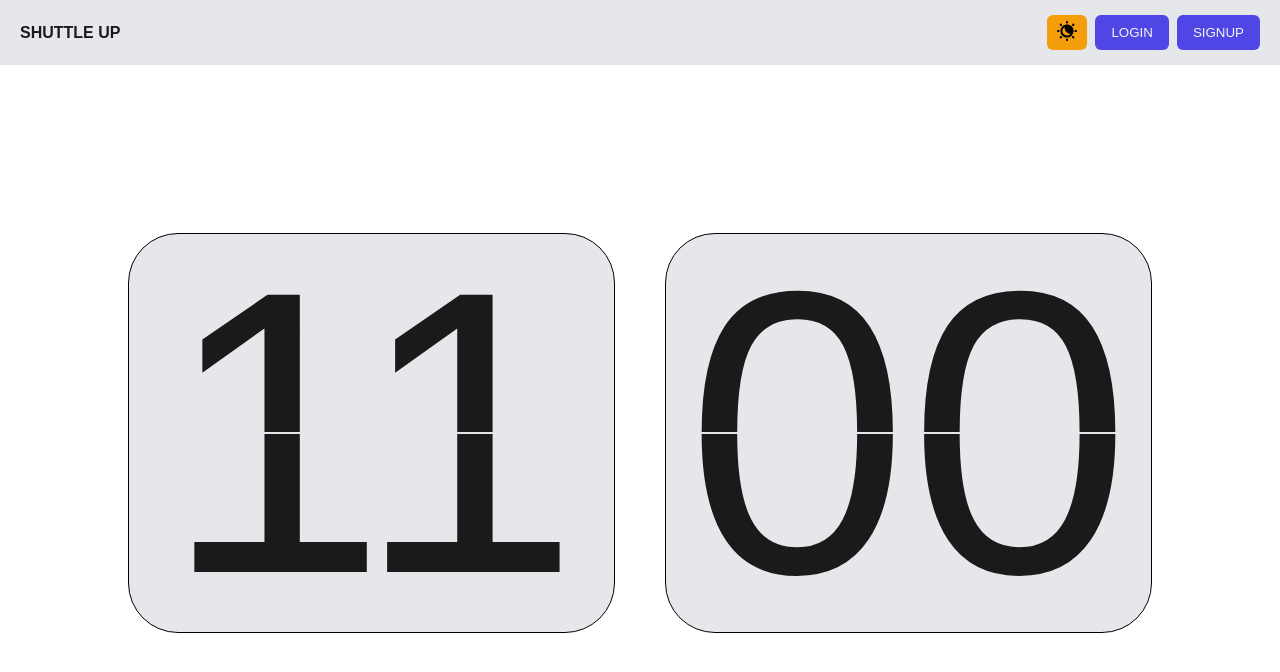
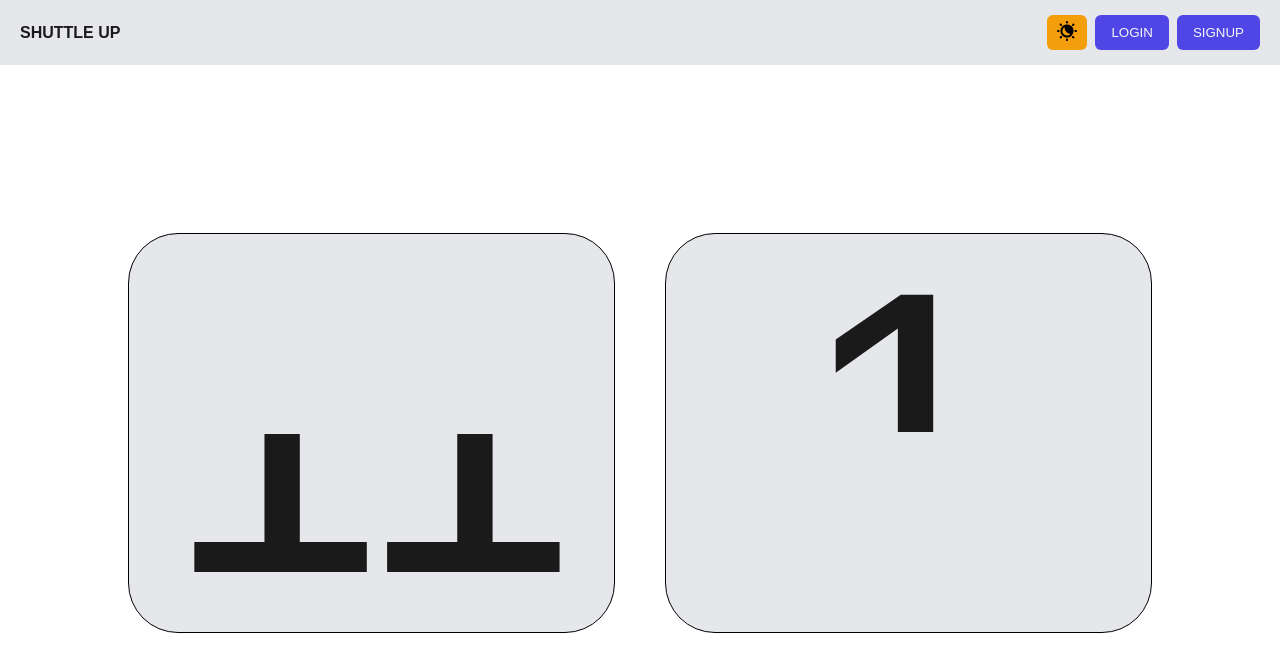
Before and after one commit to pearl174/shuttle-up-frontend, a React (Vite) app: page /letsPlay in a window 1280 px wide. Shown: the top 672 px of the page. Built offline with nearby package versions, Linux system fonts and the light colour scheme.

Commit message:
Upper card seconds animation worksgit add . Transitions in progress...

```diff
--- a/src/pages/LetsPlay/FlipClock.css
+++ b/src/pages/LetsPlay/FlipClock.css
@@ -45,9 +45,15 @@
 
 .number-upper {
     top: 0;
-    transition: transform 0.5s linear;
+    transform: rotateX(0deg);
+    transform-origin: center bottom;
+}
+
+.invisible {
+    visibility: hidden;
 }
 
 .flip {
-    transform: rotateX(180deg);
+    transform: rotateX(90deg);
+    transition: transform 0.5s linear;
 }
--- a/src/pages/LetsPlay/FlipClock.jsx
+++ b/src/pages/LetsPlay/FlipClock.jsx
@@ -1,23 +1,29 @@
 import "./FlipClock.css";
-import { useState } from "react";
+import { useEffect, useState } from "react";
 
 export default function FlipClock() {
     const [flip, setFlip] = useState(false);
-    const [seconds, setSeconds] = useState(() => {
-        return 0;
-    })
-    const handleFlip = () => {
-        setFlip(true);
+    const [seconds, setSeconds] = useState(0);
+    const [minutes, setMinutes] = useState(0);
+    const [startCounting, setStartCounting] = useState(true);
 
-        const timer = setTimeout(() => {
-            setFlip(false);
+    useEffect(() => {
+        const interval = setInterval(() => {
+            setFlip(true);
         }, 1000);
+        return () => clearInterval(interval);
+    }, []);
+    // }, [startCounting]);
+
+    const onFlipEnd = () => {
+        setSeconds(s => s + 1);
+        setFlip(false);
     }
     return (
         <div className="flipclock-container">
             <div className="minutes-card">
                 <div className="card-upper">
-                    <div className={`number-upper ${flip ? "flip" : ""}`} onClick={handleFlip}>11</div>
+                    <div className={`number-upper ${flip ? "flip" : ""}`}>11</div>
                 </div>
                 <div className="card-lower">
                     <div className="number-lower">11</div>
@@ -25,9 +31,11 @@ export default function FlipClock() {
             </div>
             <div className="seconds-card">
                 <div className="card-upper">
-                    <div className="number-upper">00</div>
+                    <div className={`number-upper ${flip? "": "invisible"}`}>{seconds + 1}</div>
+                    <div className={`number-upper ${flip? "flip": ""}`}
+                        onTransitionEnd={onFlipEnd}>{seconds}</div>
                 </div>
-                <div className="card-lower">
+                <div className="card-lower invisible">
                     <div className="number-lower">00</div>
                 </div>
             </div>
```
